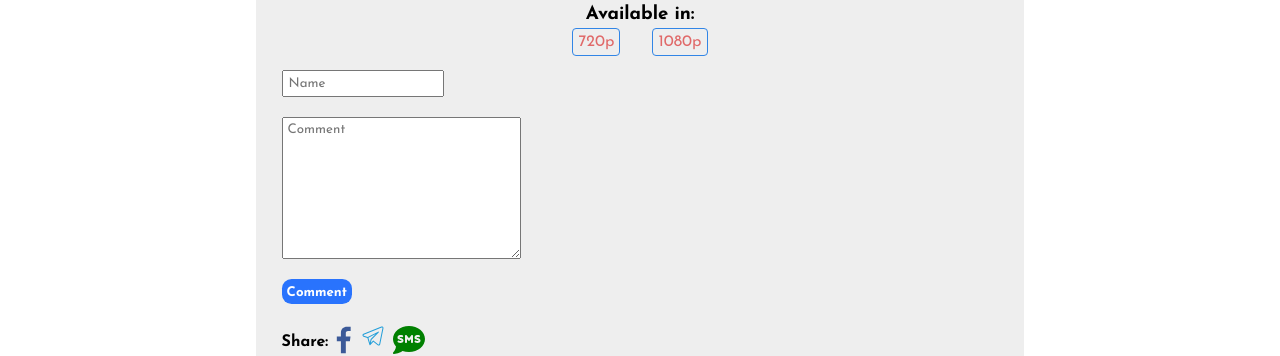
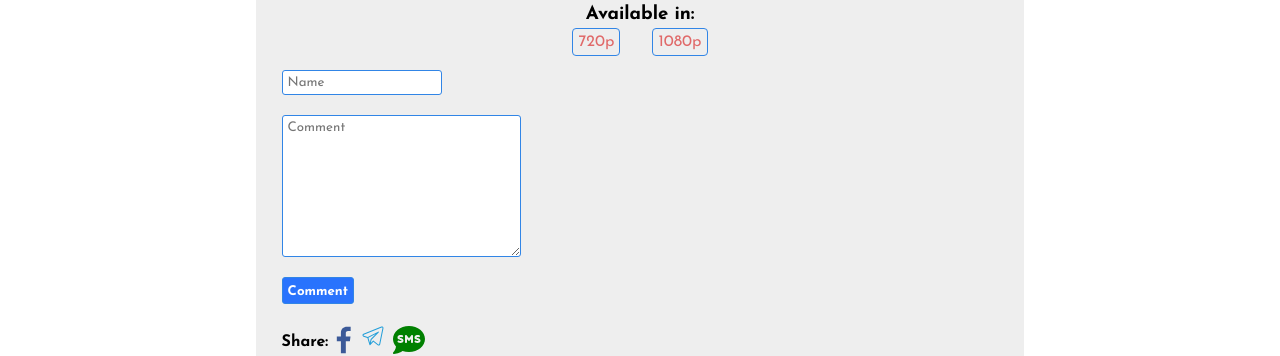
Before and after one commit to Leosparroww/movie_website, a Vue app: page /details in a window 1280 px wide. Shown: the part 1283-1639 px from the top of the page. Built offline with nearby package versions, Linux system fonts and the light colour scheme; no server answers; a web font is replaced by a local one; what vue-awesome-paginate would draw is missing.

Commit message:
d
do you d

```diff
--- a/public/css/main.css
+++ b/public/css/main.css
@@ -24,7 +24,7 @@ html::-webkit-scrollbar {
 /* Handle */
 
 html::-webkit-scrollbar-thumb {
-    background: var(--main-color);
+    background: var(--main-color-second);
     border-radius: 0.5rem;
 }
 
@@ -32,11 +32,12 @@ html::-webkit-scrollbar-thumb {
 /* Handle on hover */
 
 ::-webkit-scrollbar-thumb:hover {
-    background: rgb(0, 204, 255);
+    background: var(--main-color);
 }
 
 :root {
     --main-color: #3185e6;
+    --main-color-second: #e06969;
     --text-color: #fff;
     --bg-color: #ffffff;
 }
--- a/src/assets/css/details.css
+++ b/src/assets/css/details.css
@@ -98,7 +98,7 @@
 }
 
 .d-gallery::-webkit-scrollbar-thumb {
-    background-color: #b62f2f;
+    background-color: var(--main-color-second);
     border-radius: 10px;
     cursor: pointer;
 }
@@ -160,12 +160,15 @@ iframe {
 .d-comment {
     gap: 20px;
     width: 50%;
+
 }
 
 .d-comment>* {
     padding: 5px;
     display: block;
     margin: 20px 0px;
+    border: #3185e6 1px solid;
+    border-radius: 3px;
 }
 
 .d-share {
```
